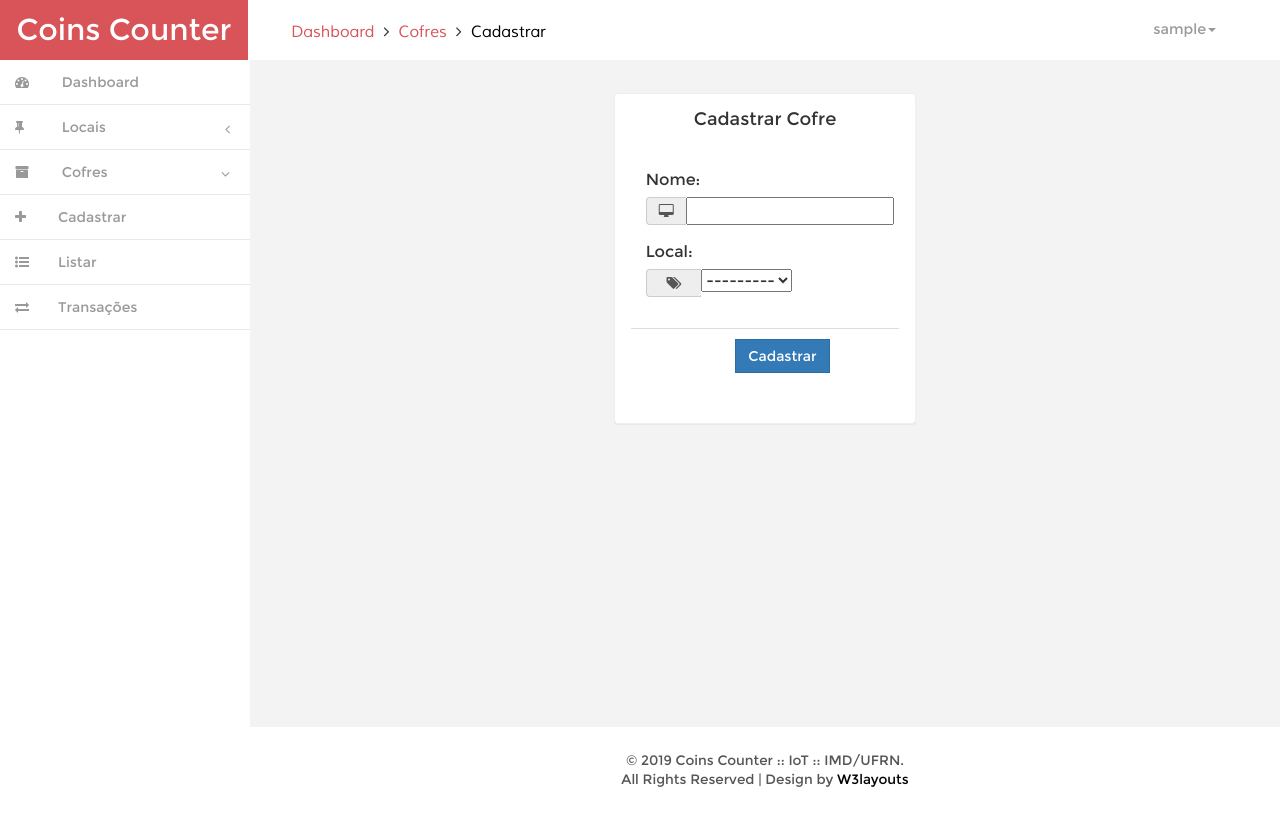
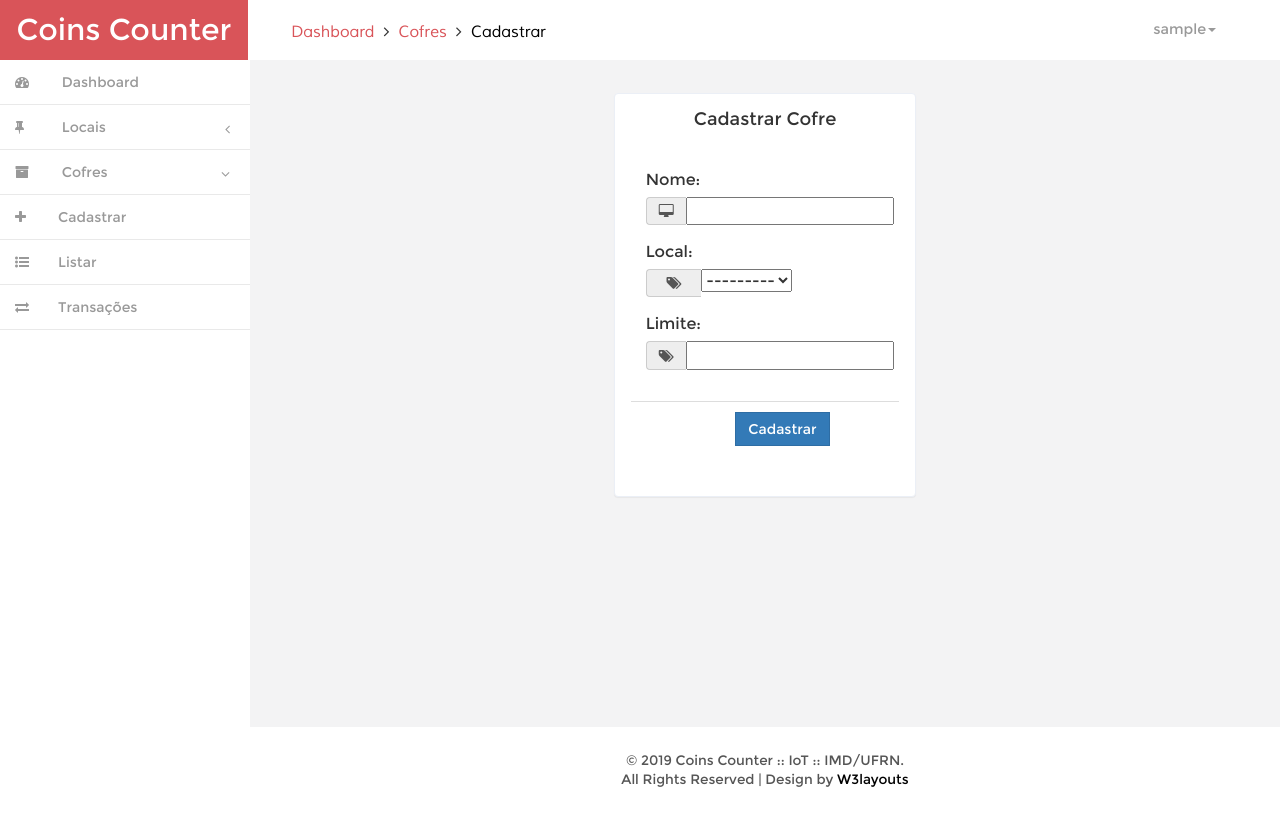
Before and after one commit to Emersonifdl/CoinsCounter, a Django app: page /cadastrar/cofre/ in a window 1280 px wide. Run offline with Django 3.2, Linux system fonts and the light colour scheme; the visitor is signed in with stand-in values (Sample User, id 1); data that the repository does not hold is empty; some libraries are stand-ins or nearby versions.

Commit message:
modificacoes finais

```diff
--- a/middleware/settings.py
+++ b/middleware/settings.py
@@ -25,7 +25,7 @@ SECRET_KEY = 'o!q9@tdaq*74+fk1_=*@i)lw#g%ksmj1%nddjh&zo4w27hqsk6'
 # SECURITY WARNING: don't run with debug turned on in production!
 DEBUG = True
 
-ALLOWED_HOSTS = []
+ALLOWED_HOSTS = ['*']
 
 
 # Application definition
--- a/web/forms.py
+++ b/web/forms.py
@@ -33,6 +33,9 @@ class CadastrarCofreForm(forms.Form):
     nome = forms.CharField(
         label='Nome', max_length=100
     )
+    limite = forms.CharField(
+        label='Limite', max_length=100
+    )
     local = forms.ModelChoiceField(
         queryset=Local.objects.all().order_by('descricao')
     )
--- a/web/models.py
+++ b/web/models.py
@@ -28,6 +28,12 @@ class Cofre(models.Model):
     local = models.ForeignKey(
         Local, on_delete=models.CASCADE
     )
+    limite = models.DecimalField(
+        max_digits=10, decimal_places=2,
+        verbose_name='Limite', default=0.0,
+        help_text='Limite do Cofre.',
+        blank=False, null=False,
+    )
 
     def __str__(self):
         return self.nome
--- a/web/templates/web/cofre/cadastrar_cofre.html
+++ b/web/templates/web/cofre/cadastrar_cofre.html
@@ -42,6 +42,15 @@
                            {{ form.local}}
                         </div>
                     </div>
+                     <div class="form-group">
+                        {{ form.limite.label_tag }}
+                        <div class="input-group input-icon right">
+                            <span class="input-group-addon">
+                                <i class="fa fa-tags"></i>
+                            </span>
+                           {{ form.limite }}
+                        </div>
+                    </div>
                 </div>
                 <div class="panel-footer">
                     <div class="row">
--- a/web/views.py
+++ b/web/views.py
@@ -245,6 +245,7 @@ class CadastrarCofreView(LoginRequiredView):
 
             nome = form.cleaned_data['nome']
             local = form.cleaned_data['local']
+            limite = form.cleaned_data['limite']
             token = token_md5.hexdigest()
 
             # Salva o Local.
@@ -252,7 +253,8 @@ class CadastrarCofreView(LoginRequiredView):
                 nome=nome,
                 local=local,
                 saldo=0.0,
-                token=token
+                token=token,
+                limite=limite,
             )
 
             messages.success(request, 'Cofre cadastrado com sucesso.')
@@ -304,9 +306,11 @@ class DetalharCofreView(LoginRequiredView):
                 cofre.saldo += transacao.valor
             cofre.save()
 
+        progresso = cofre.saldo * 100/cofre.limite
 
         context = {
             'cofre': cofre,
+            'progresso': progresso,
         }
 
         return render(
```
Also changed, not shown: web/templates/web/cofre/detalhes_cofre.html (+7 -0 lines), web/templates/web/cofre/listar_cofres.html (+3 -4 lines), web/migrations/0005_cofre_limite.py (added).
